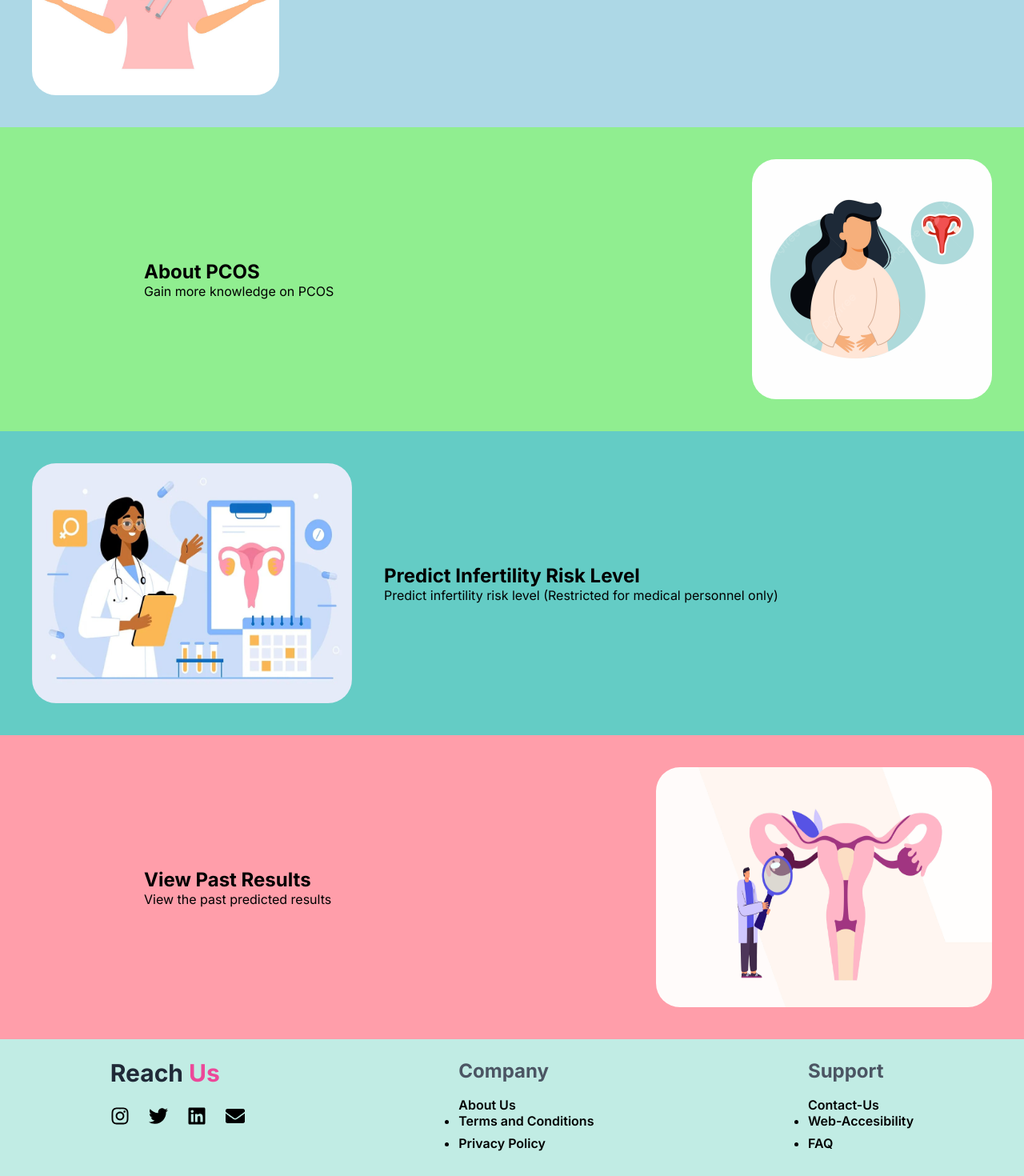
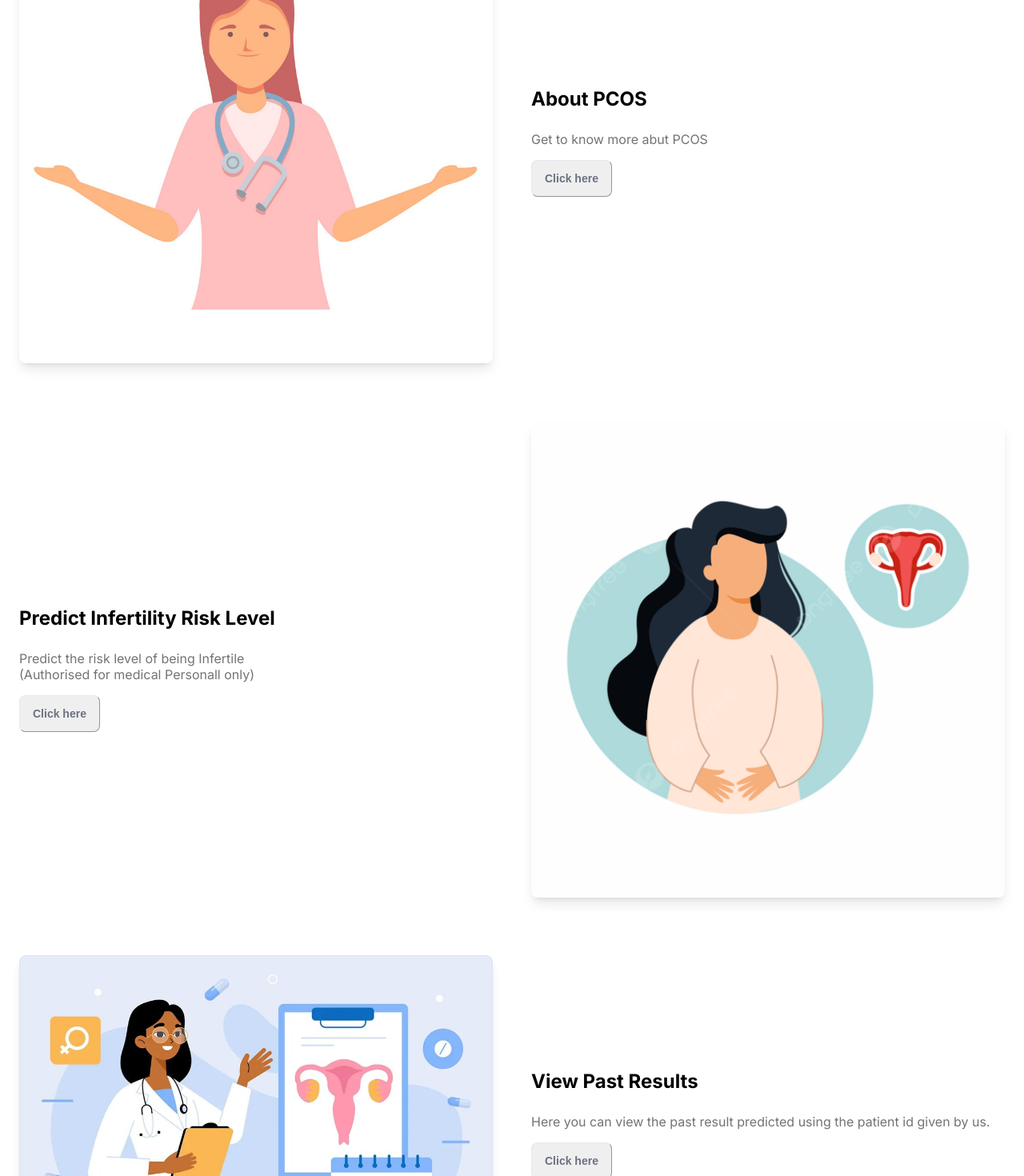
Before and after one commit to KamalikaSene/PCOS-FertiliCare, a Next.js app: page / in a window 1280 px wide. Shown: the part 301-1771 px from the top of the page at 80% size. Built offline with nearby package versions, Linux system fonts and the light colour scheme; no server answers.

Commit message:
main page change

```diff
--- a/src/app/page.jsx
+++ b/src/app/page.jsx
@@ -3,49 +3,142 @@ import Link from 'next/link'; // Import Link from next/link
 
 export default function Home() {
   return (
-    <div className={styles.container}>
-      <Link href="/about-app" className={styles.leftTopContainer}  >
-        <img src="/nursepic.jpg" alt="Image 1"  />
-        <div>
-          {/* Content for the left container */}
-          <h2>What is PCOS Fertilicare</h2>
-          <p>Learn more about us
-          </p>
-        </div>
-      </Link>
 
-      <Link href="/About-PCOS" className={styles.rightTopContainer}>
-        <div>
-          {/* Content for the right container */}
-          <h2>About PCOS</h2>
-          <p>Gain more knowledge on PCOS
-        </p>
-        </div>
-        <img src="/aboutpcos.png" alt="Image 2" />
-      </Link>
+    <div class="container my-24 mx-auto md:px-6">
+
+      <section class="mb-32 text-center md:text-left">
 
 
-      <Link href="/SLMC-doctor-auth\" className={styles.leftBottomContainer}>
-        <img src="/predictpcos1.jpeg" alt="Image 1" />
-        <div>
-          {/* Content for the left container */}
-          <h2>Predict Infertility Risk Level</h2>
-          <p>Predict infertility risk level (Restricted for medical personnel only)
+        <div class="mb-12 grid items-center gap-x-6 md:grid-cols-2 xl:gap-x-12">
+          <div class="mb-6 md:mb-0">
+            <div class="relative mb-6 overflow-hidden rounded-lg bg-cover bg-no-repeat shadow-lg dark:shadow-black/20"
+              data-te-ripple-init data-te-ripple-color="light">
+              <img src="/nursepic.jpg" class="w-full" alt="Louvre" />
+              <a href="#!">
+                <div
+                  class="absolute top-0 right-0 bottom-0 left-0 h-full w-full overflow-hidden bg-fixed opacity-0 transition duration-300 ease-in-out hover:opacity-100 bg-[hsla(0,0%,98.4%,.15)]">
+                </div>
+              </a>
+            </div>
+          </div>
 
-          </p>
+          <div>
+            <h3 class="mb-3 text-2xl font-bold">About PCOS</h3>
+            <div
+              class="mb-3 flex items-center justify-center text-sm font-medium text-danger dark:text-danger-500 md:justify-start">
+
+
+            </div>
+
+            <p class="text-neutral-500 dark:text-neutral-300">
+              Get to know more abut PCOS
+            </p>
+            <div className="mb-4"></div>
+            <Link href="/About-PCOS">
+              <button className="py-3 px-4 inline-flex items-center gap-x-2 text-sm font-semibold rounded-lg border border-gray-200 text-gray-500 hover:border-blue-600 hover:text-blue-600 disabled:opacity-50 disabled:pointer-events-none dark:border-gray-700 dark:text-gray-400 dark:hover:text-blue-500 dark:hover:border-blue-600 dark:focus:outline-none dark:focus:ring-1 dark:focus:ring-gray-600">
+                Click here
+              </button>
+            </Link>
+          </div>
         </div>
-      </Link>
 
-      <Link href="/Result-page" className={styles.rightBottomContainer}>
-        <div>
-          {/* Content for the right container */}
-          <h2>View Past Results</h2>
-          <p>View the past predicted results
-          </p>
+        <div class="mb-12 grid items-center gap-x-6 md:grid-cols-2 xl:gap-x-12">
+          <div class="mb-6 md:order-2 md:mb-0">
+            <div class="relative mb-6 overflow-hidden rounded-lg bg-cover bg-no-repeat shadow-lg dark:shadow-black/20"
+              data-te-ripple-init data-te-ripple-color="light">
+              <img src="/aboutpcos.png" class="w-full" alt="Louvre" />
+              <a href="#!">
+                <div
+                  class="absolute top-0 right-0 bottom-0 left-0 h-full w-full overflow-hidden bg-fixed opacity-0 transition duration-300 ease-in-out hover:opacity-100 bg-[hsla(0,0%,98.4%,.15)]">
+                </div>
+              </a>
+            </div>
+          </div>
+
+          <div class="md:order-1">
+            <h3 class="mb-3 text-2xl font-bold">Predict Infertility Risk Level</h3>
+            <div
+              class="mb-3 flex items-center justify-center text-sm font-medium text-primary dark:text-primary-400 md:justify-start">
+
+
+            </div>
+
+            <p class="text-neutral-500 dark:text-neutral-300">
+              Predict the risk level of being Infertile <div></div><div>(Authorised for medical Personall only)</div>
+            </p>
+            <div className="mb-4"></div>
+            <Link href="/SLMC-doctor-auth">
+              <button className="py-3 px-4 inline-flex items-center gap-x-2 text-sm font-semibold rounded-lg border border-gray-200 text-gray-500 hover:border-blue-600 hover:text-blue-600 disabled:opacity-50 disabled:pointer-events-none dark:border-gray-700 dark:text-gray-400 dark:hover:text-blue-500 dark:hover:border-blue-600 dark:focus:outline-none dark:focus:ring-1 dark:focus:ring-gray-600">
+                Click here
+              </button>
+            </Link>
+          </div>
         </div>
-        <img src="/viewpast1.jpeg" alt="Image 2" />
-      </Link>
-      </div>
 
+        <div class="mb-12 grid items-center gap-x-6 md:grid-cols-2 xl:gap-x-12">
+          <div class="mb-6 md:mb-0">
+            <div class="relative mb-6 overflow-hidden rounded-lg bg-cover bg-no-repeat shadow-lg dark:shadow-black/20"
+              data-te-ripple-init data-te-ripple-color="light">
+              <img src="/predictpcos1.jpeg" class="w-full" alt="Louvre" />
+              <a href="#!">
+                <div
+                  class="absolute top-0 right-0 bottom-0 left-0 h-full w-full overflow-hidden bg-fixed opacity-0 transition duration-300 ease-in-out hover:opacity-100 bg-[hsla(0,0%,98.4%,.15)]">
+                </div>
+              </a>
+            </div>
+          </div>
+
+          <div>
+            <h3 class="mb-3 text-2xl font-bold">View Past Results</h3>
+            <div class="mb-3 flex items-center justify-center text-sm font-medium text-yellow-600 md:justify-start">
+            </div>
+
+            <p class="text-neutral-500 dark:text-neutral-300">
+            Here you can view the past result predicted using the patient id given by us.
+            </p>
+            <div className="mb-4"></div>
+            <Link href="/Result-page">
+              <button className="py-3 px-4 inline-flex items-center gap-x-2 text-sm font-semibold rounded-lg border border-gray-200 text-gray-500 hover:border-blue-600 hover:text-blue-600 disabled:opacity-50 disabled:pointer-events-none dark:border-gray-700 dark:text-gray-400 dark:hover:text-blue-500 dark:hover:border-blue-600 dark:focus:outline-none dark:focus:ring-1 dark:focus:ring-gray-600">
+                Click here
+              </button>
+            </Link>
+          </div>
+        </div>
+
+            <div class="mb-12 grid items-center gap-x-6 md:grid-cols-2 xl:gap-x-12">
+              <div class="mb-6 md:order-2 md:mb-0">
+                <div class="relative mb-6 overflow-hidden rounded-lg bg-cover bg-no-repeat shadow-lg dark:shadow-black/20"
+                  data-te-ripple-init data-te-ripple-color="light">
+                  <img src="/Aboutpcos2.jpeg" class="w-full" alt="Louvre" />
+                  <a href="#!">
+                    <div
+                      class="absolute top-0 right-0 bottom-0 left-0 h-full w-full overflow-hidden bg-fixed opacity-0 transition duration-300 ease-in-out hover:opacity-100 bg-[hsla(0,0%,98.4%,.15)]">
+                    </div>
+                  </a>
+                </div>
+              </div>
+
+              <div class="md:order-1">
+                <h3 class="mb-3 text-2xl font-bold">What is PCOS fertilicare</h3>
+                <div
+                  class="mb-3 flex items-center justify-center text-sm font-medium text-primary dark:text-primary-400 md:justify-start">
+
+                </div>
+                <p class="text-neutral-500 dark:text-neutral-300">
+                Learn about us, instructions on how to use the Web-App
+                </p>
+                <div className="mb-4"></div>
+                <Link href="/about-app">
+                  <button className="py-3 px-4 inline-flex items-center gap-x-2 text-sm font-semibold rounded-lg border border-gray-200 text-gray-500 hover:border-blue-600 hover:text-blue-600 disabled:opacity-50 disabled:pointer-events-none dark:border-gray-700 dark:text-gray-400 dark:hover:text-blue-500 dark:hover:border-blue-600 dark:focus:outline-none dark:focus:ring-1 dark:focus:ring-gray-600">
+                    Click here
+                  </button>
+            </Link>
+              </div>
+        </div>
+
+
+      </section>
+
+    </div>
   );
 }
```
